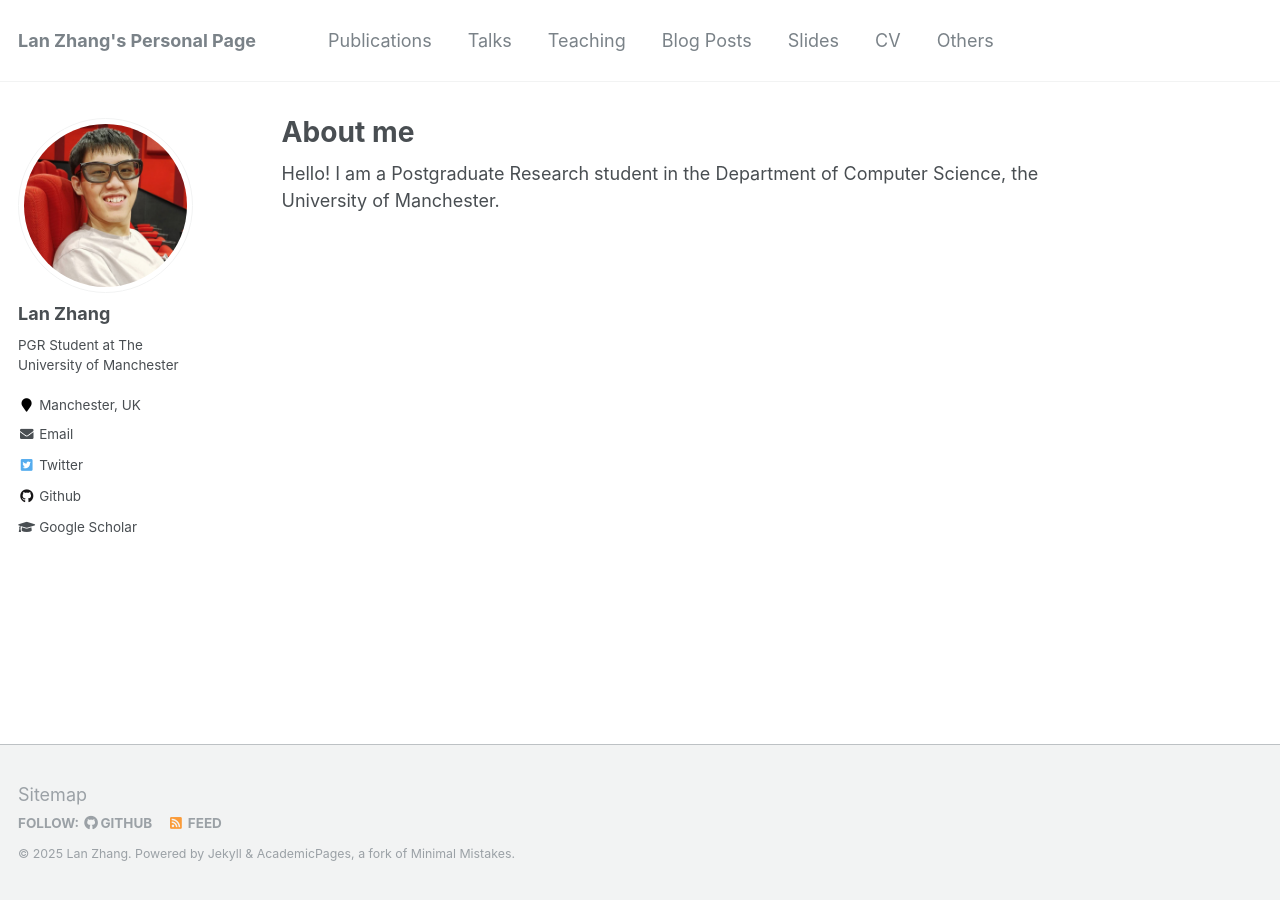
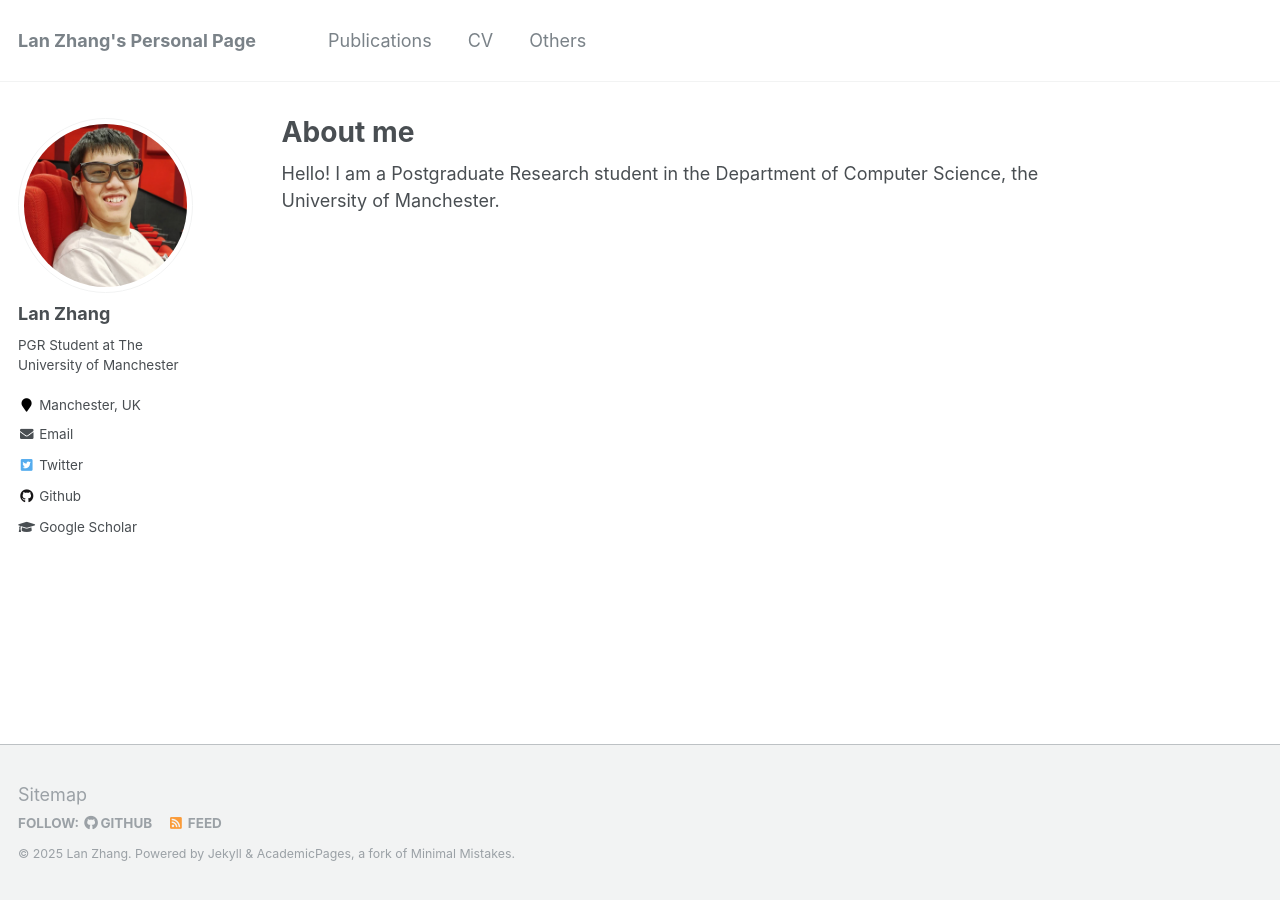
Before and after one commit to lanzhang128/lanzhang128.github.io, a Jekyll site: the page built from _pages/about.md, in a window 1280 px wide. Built offline with Jekyll 4.4.1, drawn with Linux system fonts in a browser that asks for light colours.

Commit message:
Update navigation.yml

```diff
--- a/_data/navigation.yml
+++ b/_data/navigation.yml
@@ -2,18 +2,6 @@
 main:
   - title: "Publications"
     url: /publications/
-
-  - title: "Talks"
-    url: /talks/
-
-  - title: "Teaching"
-    url: /teaching/
-
-  - title: "Blog Posts"
-    url: /year-archive/
-
-  - title: "Slides"
-    url: /slides/
 
   - title: "CV"
     url: /cv/
```
